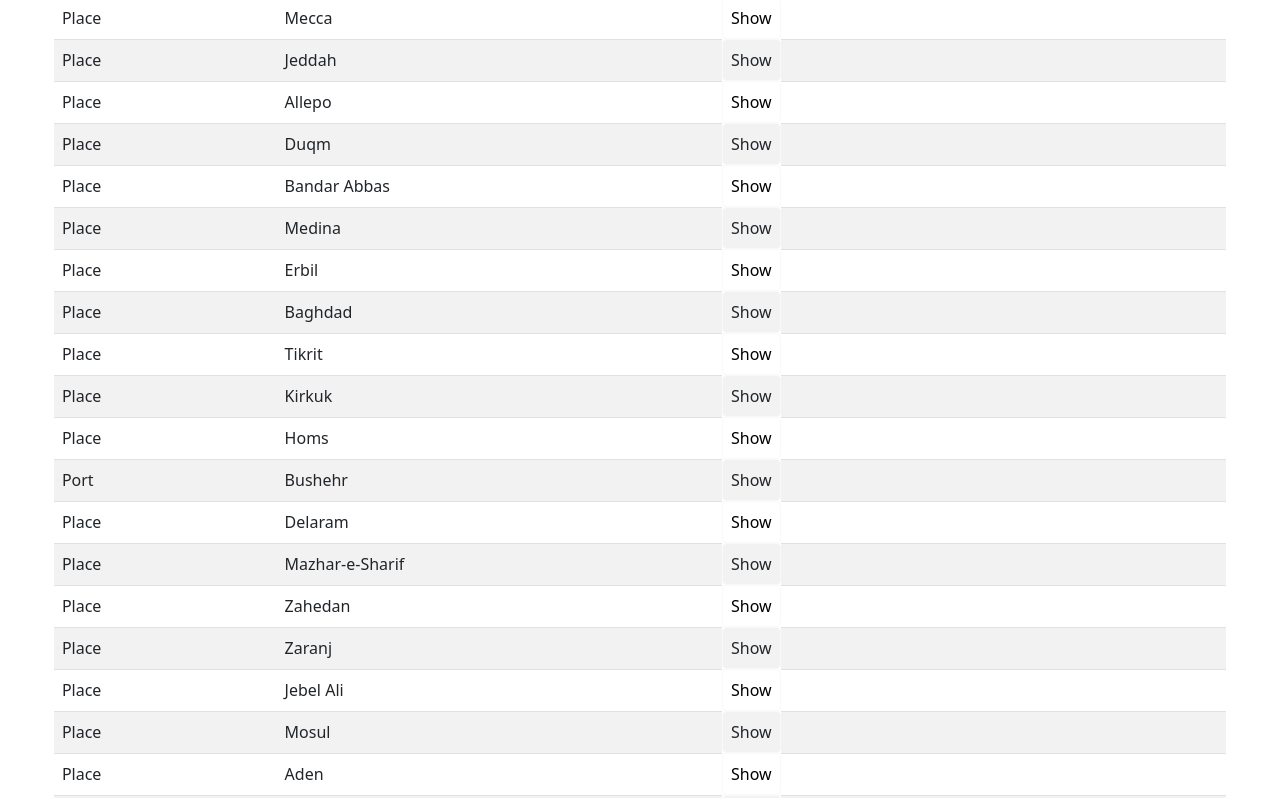
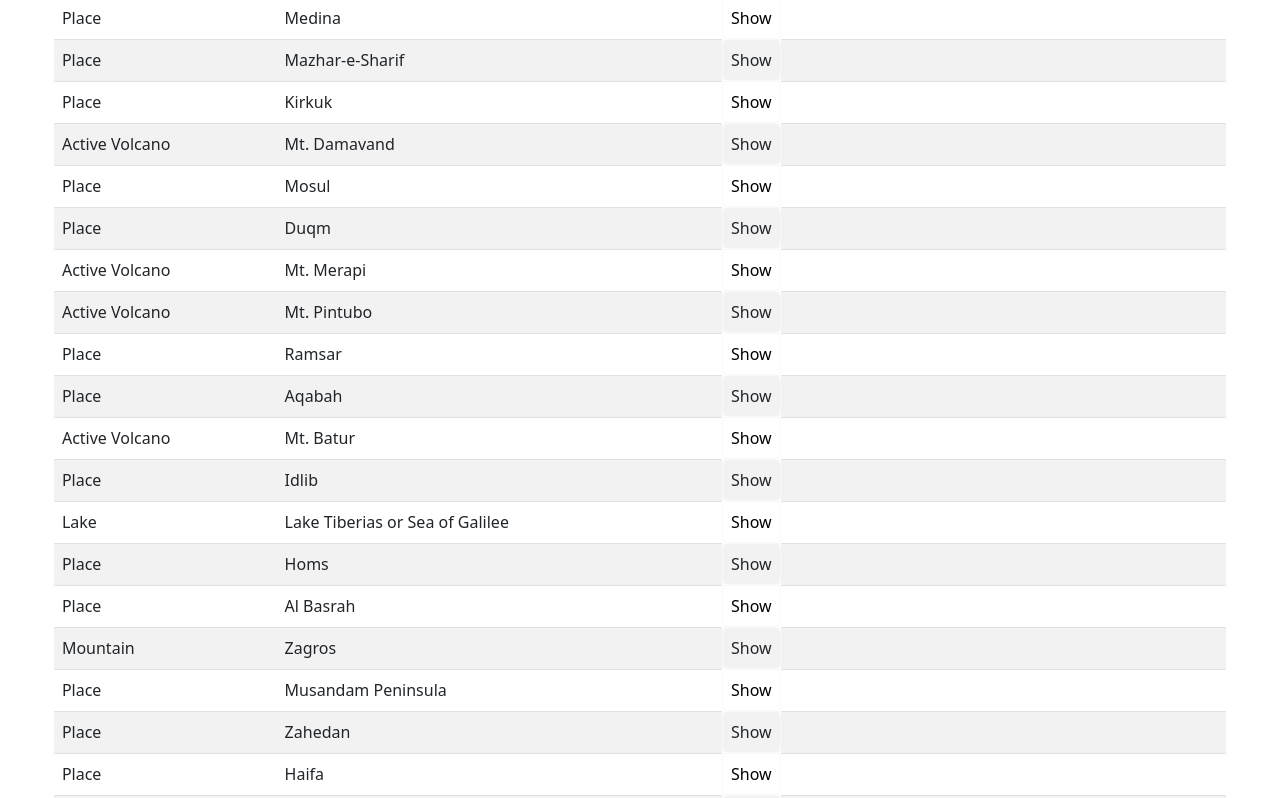
Before and after one commit to triveni692/nyntra-frontend, a React (Create React App) app: page /quiz in a window 1280 px wide. Shown: the part 322-1120 px from the top of the page. Built offline with nearby package versions, Linux system fonts and the light colour scheme.

Commit message:
added functionality to delete attempy

```diff
--- a/src/components/contestDetails.js
+++ b/src/components/contestDetails.js
@@ -1,5 +1,5 @@
 import React, { useEffect, useState } from "react";
-import { Link, useNavigate } from "react-router-dom";
+import { Link, useNavigate, useSearchParams } from "react-router-dom";
 import { useParams } from "react-router";
 import { Auth, Api, formatTime, computeScore } from "../utils";
 import Question from "./question";
@@ -14,6 +14,7 @@ export default function Contest() {
   const [contest, setContest] = useState({topics: []});
   const navigate = useNavigate();
   const params = useParams();
+  const [searchParams] = useSearchParams();
 
   // This method fetches the contest data from the database.
   useEffect(() => {
@@ -46,10 +47,24 @@ export default function Contest() {
     else navigate(`/login?next=contest/${id}/details`);
   }, [attempts.length]);
 
+  async function deleteAttempt(a) {
+    let res = await Api.delete(`/attempt/${a._id}`);
+    if (!res.ok) {
+      try {console.log(JSON.stringify(res));} catch(e) {};
+      window.alert('Failed to delete, check console!');
+    }
+    else {
+      const id = params.id.toString();
+      const attempts = await Api.get(`/attempt?contest=${id}`);
+      setAttempts(await attempts.json());
+    }
+  }
+
   const curr_t = new Date().toISOString();
+  const showDelete = searchParams.get("delete") === "true";
 
   function renderAttempts() {
-    const style = {textAlign: "center", width: '19%'};
+    const style = {textAlign: "center", width: `${showDelete?16:19}%`};
     return (
       <table className="table table-striped center margin-top-10">
         <thead><tr>
@@ -59,6 +74,7 @@ export default function Contest() {
           <th style={style}>Incorrect <img className="option-status" src={RedCross}/> </th>
           <th style={style}>Unmarked </th>
           <th style={style}>Marks Scored/Total </th>
+          {showDelete ? <th style={style}>Action</th>: ''}
         </tr></thead>
         <tbody>
           {attempts.map((a, idx) => (
@@ -66,12 +82,15 @@ export default function Contest() {
               <td style={{width: '5%'}}>{idx+1}</td>
               <td style={style}>
                 <a href={`/contest/${contest._id}/attempt/${a._id}`}>{formatTime(a.starts_at)}</a>
-                {a.ends_at>curr_t? <span class='dot dot-sm dot-success blink'/>:''}
+                {a.ends_at>curr_t? <span className='dot dot-sm dot-success blink'/>:''}
               </td>
               <td style={style}>{a.correct_n}</td>
               <td style={style}>{a.incorrect_n}</td>
               <td style={style}>{a.unmarked_n}</td>
               <td style={style}>{computeScore(a)}/{a.total_n * 2} </td>
+              {showDelete? <td style={style}>
+                <button className="btn btn-danger" onClick={()=>deleteAttempt(a)}>Delete</button>
+              </td>: ''}
             </tr>
           ))}
         </tbody>
--- a/src/components/quiz.js
+++ b/src/components/quiz.js
@@ -29,6 +29,19 @@ const quesions = [
 	{t: 'Place', q: 'Mazhar-e-Sharif', a: 'Afghanistan'},
 	{t: 'Place', q: 'Zaranj', a: 'Afghanistan'},
 	{t: 'Place', q: 'Delaram', a: 'Afghanistan'},
+	{t: 'Active Volcano', q: 'Mt. Sinabung', a: 'Indonesia'},
+	{t: 'Active Volcano', q: 'Mt. Karakatoa', a: 'Indonesia'},
+	{t: 'Active Volcano', q: 'Mt. Merapi', a: 'Indonesia'},
+	{t: 'Active Volcano', q: 'Mt. Agong', a: 'Indonesia'},
+	{t: 'Active Volcano', q: 'Mt. Batur', a: 'Indonesia'},
+	{t: 'Active Volcano', q: 'Mt. Taal', a: 'Philippines'},
+	{t: 'Active Volcano', q: 'Mt. Pintubo', a: 'Philippines'},
+	{t: 'Active Volcano', q: 'Mt. Mayon', a: 'Philippines'},
+	{t: 'Mountain', q: 'Zagros', 'a': 'Iran'},
+	{t: 'Mountain', q: 'Elburz', 'a': 'Iran'},
+	{t: 'Active Volcano', q: 'Mt. Damavand', 'a': 'Iran'},
+
+	// {t: 'Volcano', q: '', a: ''},
 ];
 
 function Question({data}) {
```
